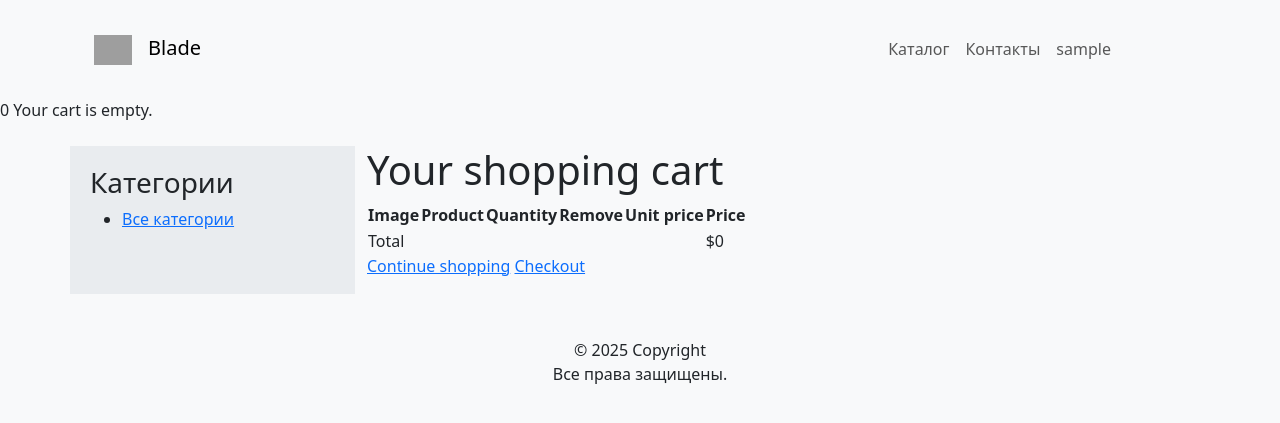
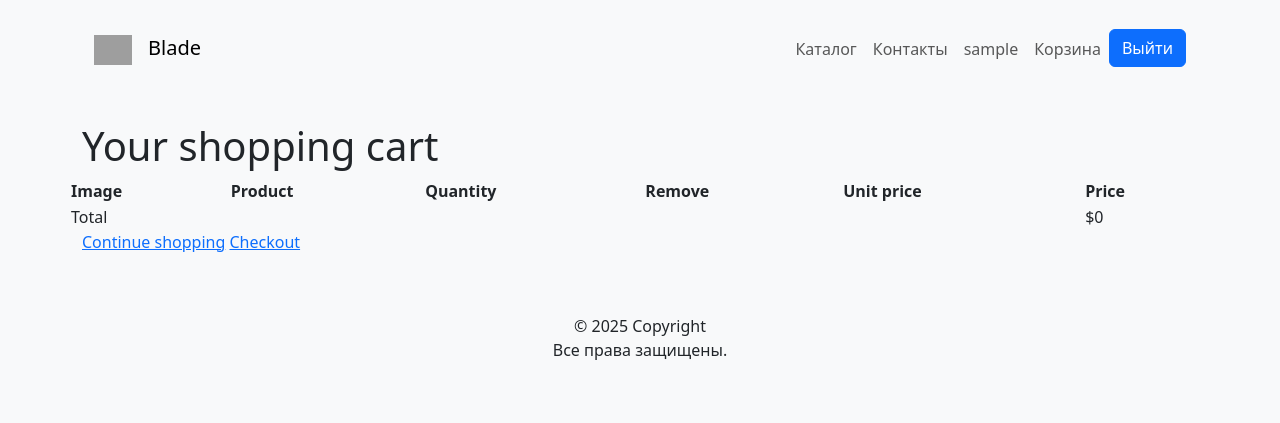
Before and after one commit to gusevskiy/marketplace, a Django app: page /cart/ in a window 1280 px wide. Shown: the top 423 px of the page. Run offline with Django 5.2, Linux system fonts and the light colour scheme; the visitor is signed in with stand-in values (Sample User, id 1); some libraries are stand-ins or nearby versions; grey boxes are pictures that could not be loaded.

```diff
--- a/blade/blade/settings.py
+++ b/blade/blade/settings.py
@@ -143,5 +143,6 @@ DEFAULT_AUTO_FIELD = 'django.db.models.BigAutoField'
 
 LOGIN_URL = 'users:login'
 LOGIN_REDIRECT_URL = 'product:product_list'
+LOGOUT_REDIRECT_URL = 'product:product_list'
 
 CART_SESSION_ID = 'cart'
--- a/blade/cart/views.py
+++ b/blade/cart/views.py
@@ -9,7 +9,6 @@ def cart_add(request, product_id):
     cart = Cart(request)
     product = get_object_or_404(Product, id=product_id)
     form = CartAddProductForm(request.POST)
-    print(form.is_valid())
     if form.is_valid():
         cd = form.cleaned_data
         print("Cleaned data:", cd)  # Отладочная печать
@@ -18,7 +17,6 @@ def cart_add(request, product_id):
             quantity=cd['quantity'],
             override_quantity=cd['override']
         )
-    print(form.errors)
     return redirect('cart:cart_detail')
 
 
@@ -32,8 +30,7 @@ def cart_remove(request, product_id):
 
 def cart_detail(request):
     cart = Cart(request)
-    print("Cart items:", list(cart))  # Отладочная печать
-    print("Cart in detail view:", cart.cart)  # Отладочная печать
+
     for item in cart:
         item['update_quantity_form'] = CartAddProductForm(initial={
             'quantity': item['quantity'],
--- a/blade/templates/base.html
+++ b/blade/templates/base.html
@@ -42,46 +42,15 @@
     </head>
 
     <body class="bg-light">
-        <!-- Header -->
 
         {% include "includes/header.html" %}
 
-        <div id="subheader">
-            <div class="cart">
-
-                {{ cart|length }}
-
-                {% with total_items=cart|length %}
-                {% if total_items > 0 %}
-                Your cart:
-                <a href="{% url 'cart:cart_detail' %}">
-                    {{ total_items }} item{{ total_items|pluralize }},
-                    ${{ cart.get_total_price }}
-                </a>
-                {% elif not order %}
-                Your cart is empty.
-                {% endif %}
-                {% endwith %}
-            </div>
-        </div>
-
-        <!-- Основной контент -->
-        <main class="container mt-4">
-            <div class="row">
-
-                <!-- Боковая панель видна всегда-->
-                {% include "includes/sidebar.html" %}
-
-                <!-- Основная область для меняющегося контента -->
-                <section class="col-md-9">
+        <main>
                     {% block content %}
 
                     {% endblock %}
-                </section>
-            </div>
         </main>
 
-        <!-- Footer -->
         {% include "includes/footer.html" %}
     </body>
     <script src="{% static 'js/bootstrap.min.js' %}"></script>
--- a/blade/templates/cart/cart_detail.html
+++ b/blade/templates/cart/cart_detail.html
@@ -1,9 +1,12 @@
 {% extends "base.html" %}
 {% load static %}
+{% load thumbnail %}
 {% block title %}
 Your shopping cart
 {% endblock %}
 {% block content %}
+<div class="container mt-4">
+    <div class="row">
         <h1>Your shopping cart</h1>
         <table class="cart">
             <thead>
@@ -22,10 +25,19 @@ Your shopping cart
                 <tr>
                     <!-- Картинка -->
                     <td>
-                    <a href="{{ product.get_absolute_url }}">
-                        <img src="{% if product.image %}{{ product.image.url }}
-                        {% else %}{% static 'img/no_image.png' %}{% endif %}">
+                        {% if product.images.first %}
+                        {% thumbnail product.images.first.url "100x100" crop="center" as im %}
+                        <a href="{{ product.get_absolute_url }}" style="display: block; text-align: center;">
+                            <img src="{{ im.url }}" alt="{{ product.name }}"
+                                style="max-width: 100%; height: auto; margin: 0 auto;" />
                         </a>
+                        {% endthumbnail %}
+                        {% else %}
+                        <div
+                            style="display: flex; align-items: center; justify-content: center; width: 100%; height: 200px; background-color: #ccc; border-radius: 5px;">
+                            Нет фото
+                        </div>
+                        {% endif %}
                     </td>
                     <!-- наименование -->
                     <td>{{ product.name }}</td>
@@ -64,4 +76,6 @@ Your shopping cart
         light">Continue shopping</a>
             <a href="#" class="button">Checkout</a>
         </p>
+    </div>
+</div>
 {% endblock %}
--- a/blade/templates/includes/header.html
+++ b/blade/templates/includes/header.html
@@ -20,7 +20,7 @@
                     <ul class="navbar-nav ms-auto mb-2 mb-lg-0">
 
                         <li class="nav-item">
-                            <a class="nav-link" href="#">Каталог</a>
+                            <a class="nav-link" href="{% url 'product:product_list' %}">Каталог</a>
                         </li>
 
                         <li class="nav-item">
@@ -30,10 +30,45 @@
                         <li class="nav-item">
                             <a href="#" class="nav-link">{{ user.username }}</a>
                         </li>
+                        <!-- Корзина -->
                         <li class="nav-item">
-                            <a class="nav-link link-light" href="{% url 'users:logout' %}">
-                                Выйти
+                            <!-- <div class="cart"> -->
+
+                            <!-- {{ cart|length }} -->
+
+                            <a href="{% url 'cart:cart_detail' %}" class="nav-link">
+                                {% with total_items=cart|length %}
+                                {% if total_items > 0 %}
+                                В корзина {{ total_items }} ножа на сумму:
+                                {{ cart.get_total_price }}руб.
+                                {% elif not order %}
+                                Корзина
+                                {% endif %}
+                                {% endwith %}
                             </a>
+                            <!-- </div> -->
+                        </li>
+
+                        <!-- Выйти/Войти -->
+                        <li class="nav-item">
+                            <form method="post" action="{% url 'users:logout' %}">
+                                {% csrf_token %}
+                                <button type="submit" class="btn btn-primary"
+
+                                >
+                                  Выйти
+                                </button>
+                              </form>
+                            <!-- <div>
+                                <button type="button" class="btn btn-primary" data-bs-toggle="modal"
+                                    data-bs-target="#logoutModal">
+                                    Выйти
+                                </button>
+                            </div> -->
+                            <!-- Модальное окно -->
+
+
+
                         </li>
                         {% else %}
                         <li class="nav-item">
--- a/blade/templates/includes/sidebar.html
+++ b/blade/templates/includes/sidebar.html
@@ -2,7 +2,7 @@
   <h3>Категории</h3>
   <ul>
     <li {% if not category %} class="selected" {% endif %}>
-      <a href="{% url 'product:product_list' %}">Все категории</a>
+      <a href="{% url 'product:product_list' %}">Все ножи</a>
     </li>
     {% for c in categories %}
     <li {% if category.slug == c.slug %} class="selected" {% endif %}>
```
Also changed, not shown: blade/templates/product/product_detail.html (+13 -2 lines), blade/templates/product/product_list.html (+15 -7 lines), blade/templates/users/logged_out.html (+24 -5 lines), README.md, blade/templates/product/cycle_products.html (renamed from blade/templates/product/card_product.html). Lines whose indentation alone changed are shown as unchanged.
